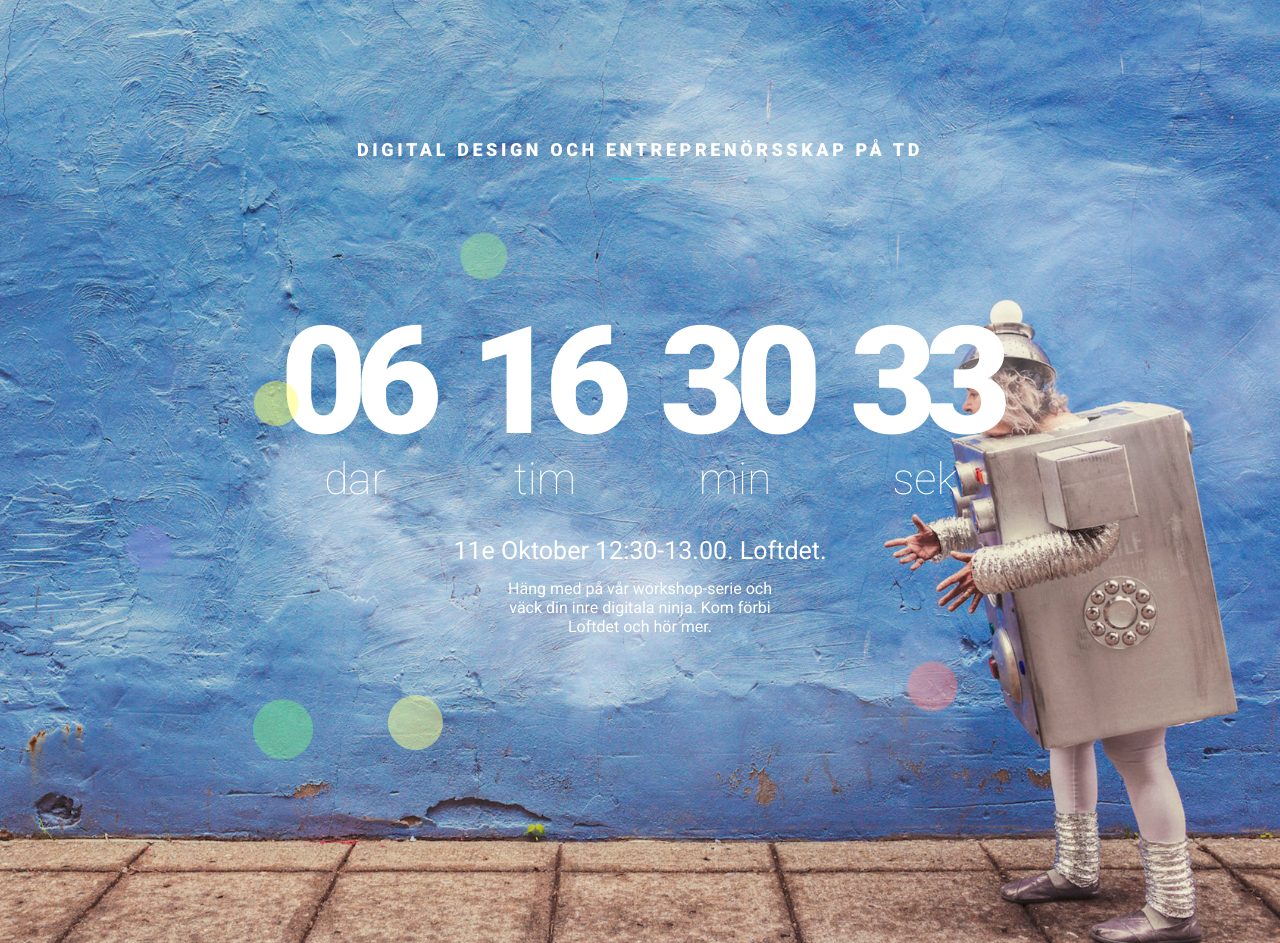
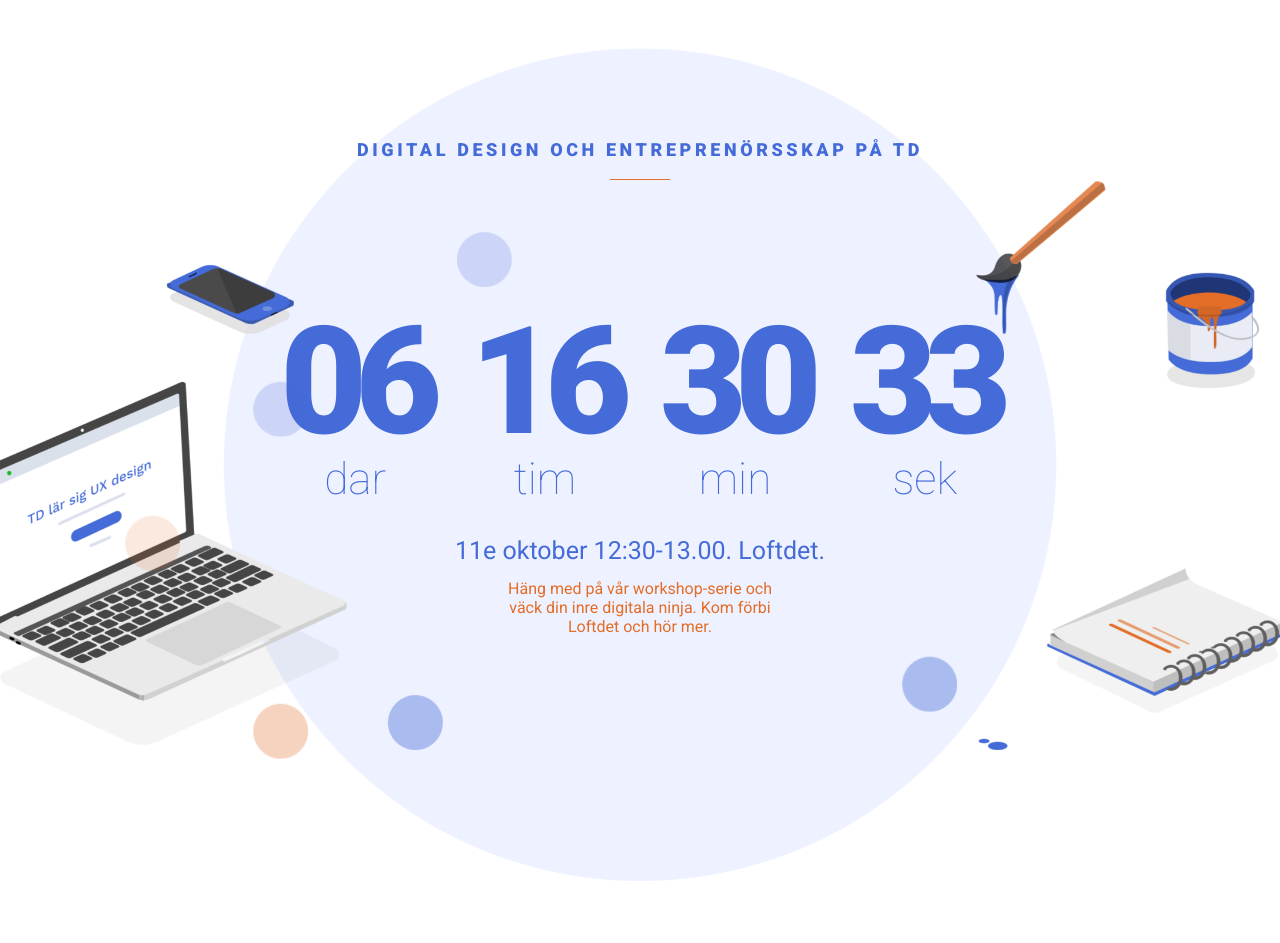
Before and after one commit to jakobhe/jakobhe.github.io, a PHP site: page / in a window 1280 px wide. Run offline with PHP 8.4, Linux system fonts and the light colour scheme.

Commit message:
new look

```diff
--- a/css/style.css
+++ b/css/style.css
@@ -38,7 +38,7 @@ img {
 
 body {
 	background: #fff;
-	color: white;
+	color: #E46D27;
 	font-family: 'Roboto', sans-serif;
 	-webkit-font-smoothing: antialiased;
 	-webkit-text-size-adjust: 100%;
@@ -62,7 +62,7 @@ h1 {
 	font-weight: 800;
 	line-height: 80px;
 	letter-spacing: -0.08em;
-	color: white;
+	color: #446BD8;
 }
 
 h2 {
@@ -71,7 +71,7 @@ h2 {
 	line-height: 1em;
 	letter-spacing: 0.2em;
 	text-transform: uppercase;
-	color: white;
+	color: #446BD8;
 }
 
 #countdown div span {
@@ -92,6 +92,7 @@ h2 {
 	font-size: 18px;
 	margin-top: 5px;
 	margin-bottom: 0px;
+    color: #446BD8;
 }
 
 .sub-text {
@@ -147,7 +148,8 @@ h2 {
 
 /* Background */
 .background {
-  background: url(../images/background2.jpg) no-repeat 100% 100%;
+  background: url(../images/tduxbg2.png) no-repeat;
+    background-position: center;
   bottom: -20px;
   background-size: cover;
   position: absolute;
@@ -179,7 +181,7 @@ h2 {
 	margin: 0 auto;
 	width: 60px;
 	height: 1px;
-	background: #00d9ec;
+	background: #E46D27;
 	margin-top: 10px;
 }
 
--- a/index.html
+++ b/index.html
@@ -76,7 +76,7 @@
                         </h1>
 
                         <p class="sub-title">
-                            11e Oktober 12:30-13.00. Loftdet.
+                            11e oktober 12:30-13.00. Loftdet.
                         </p>
                         <p class="sub-text">
                             Häng med på vår workshop-serie och väck din inre digitala ninja. Kom förbi Loftdet och hör mer.
@@ -87,63 +87,39 @@
 
                 <li class="layer" data-depth="0.40">
                     <div class="depth-1 flake1">
-                        <img alt="flake" src="images/flakes/depth1/flakes1.png">
+                        <img alt="flake" src="images/flakes/depth1/flakes11.png">
                     </div>
 
                     <div class="depth-1 flake2">
-                        <img alt="flake" src="images/flakes/depth1/flakes2.png">
+                        <img alt="flake" src="images/flakes/depth1/flakes12.png">
                     </div>
 
                     <div class="depth-1 flake3">
-                        <img alt="flake" src="images/flakes/depth1/flakes3.png">
+                        <img alt="flake" src="images/flakes/depth1/flakes13.png">
                     </div>
 
                     <div class="depth-1 flake4">
-                        <img alt="flake" src="images/flakes/depth1/flakes4.png">
-                    </div>
-                </li>
-
-                <li class="layer" data-depth="0.50">
-                    <div class="depth-2 flake1">
-                        <img alt="flake" src="images/flakes/depth2/flakes1.png">
-                    </div>
-
-                    <div class="depth-2 flake2">
-                        <img alt="flake" src="images/flakes/depth2/flakes2.png">
+                        <img alt="flake" src="images/flakes/depth1/flakes14.png">
                     </div>
                 </li>
 
                 <li class="layer" data-depth="0.60">
                     <div class="depth-3 flake1">
-                        <img alt="flake" src="images/flakes/depth3/flakes1.png">
+                        <img alt="flake" src="images/flakes/depth3/flakes11.png">
                     </div>
 
                     <div class="depth-3 flake2">
-                        <img alt="flake" src="images/flakes/depth3/flakes2.png">
+                        <img alt="flake" src="images/flakes/depth3/flakes12.png">
                     </div>
 
                     <div class="depth-3 flake3">
-                        <img alt="flake" src="images/flakes/depth3/flakes3.png">
+                        <img alt="flake" src="images/flakes/depth3/flakes13.png">
                     </div>
 
                     <div class="depth-3 flake4">
-                        <img alt="flake" src="images/flakes/depth3/flakes4.png">
+                        <img alt="flake" src="images/flakes/depth3/flakes14.png">
                     </div>
                 </li>
-
-                <!-- Clouds -->
-                <li class="layer" data-depth="0.80">
-                    <div class="depth-4">
-                        <img alt="flake" src="images/flakes/depth4/flakes.png">
-                    </div>
-                </li>
-
-                <li class="layer" data-depth="1.00">
-                    <div class="depth-5">
-                        <img alt="flake" src="images/flakes/depth5/flakes.png">
-                    </div>
-                </li>
-                <!-- Contact -->
 
             </ul>
         </div>
```
Also changed, not shown: images/flakes/depth1/flakes11.png (added), images/flakes/depth1/flakes12.png (added), images/flakes/depth1/flakes13.png (added), images/flakes/depth1/flakes14.png (added), images/flakes/depth3/flakes11.png (added), images/flakes/depth3/flakes12.png (added), images/flakes/depth3/flakes13.png (added), images/flakes/depth3/flakes14.png (added), images/tduxbg.jpg (added), images/tduxbg1.jpg (added), images/tduxbg2.jpg (added), images/tduxbg2.png (added), 1 other file.
